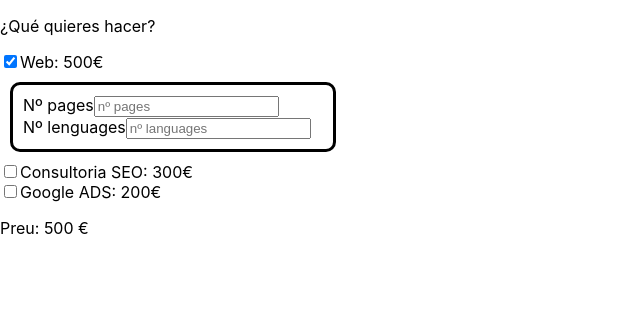
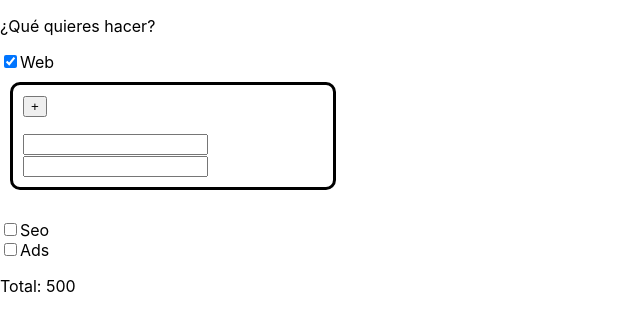
Before and after one commit to lauracapella/react_project_budget, a React (Create React App) app: page / in a window 1280 px wide. Both pictures are taken after a click on the checkbox 10 px from the left and 61 px from the top of the page. Shown: the top 332 px of the page, without its empty margins (0-640 px from the left). Built offline with nearby package versions, Linux system fonts and the light colour scheme.

Commit message:
new logic for budget

```diff
--- a/src/App.js
+++ b/src/App.js
@@ -1,94 +1,88 @@
-import './App.css';
-import React, { useState } from "react";
-import Panell from './Panell'
-import {Panell2} from './Panell'
+import "./App.css";
+import React, { useEffect, useState } from "react";
+import Panell from "./Panell";
+import { Panell2 } from "./Panell";
 
 function App(props) {
-const [formData, setFormData] = useState({
+  /* Modelo de datos */
+  const [budget, setBudget] = useState({
     isweb: false,
     isseo: false,
     isads: false,
-    pages:0,
-    lenguages:0
-})
-const [suma , setSuma] = useState(0)
-const [sumaAd, setSumaAd] = useState(0)
+    pages: 1,
+    lenguages: 1,
+  });
+  const [total, setTotal] = useState(0);
+  const [count, setCount] = useState(0)
 
-function selectpages (event){
-    //props.updatePages(event.target.value)
-    //const sumaAdicionalTotal =  (formData.pages * 30) + (formData.lenguages * 30)
-    //const sumaAdicionalTotal =  event.target.value * 30
-    const sumaAdicionalTotal = event.target.value * 30 + (formData.pages * 30 + formData.lenguages * 30)
-    setSumaAd(sumaAdicionalTotal)
-    const {type, name, value} = event.target
-    setFormData(prevFormData => {
-        return{
-        ...prevFormData,
-        [event.target.name]:event.target.value
-        }
-    })
+  const contadorMas = (e) => {
+    setCount(count => count + 1)
+    alert(count);
   }
 
-function handleClick(event){
-    let sumaTotal = 0
-    if (event.target.checked === true){
-        sumaTotal = parseInt(parseInt(suma) + parseInt(event.target.value));
+  /* Lógica */
+  /* 1. Modificar state */
+  const updateBudget = (field, value) => {
+    let newBudget = { ...budget };
+    newBudget[field] = value;
+    setBudget(newBudget);
+  };
 
-    } else {
-        sumaTotal = parseInt(parseInt(suma) - parseInt(event.target.value) );
-    }
+  /* 2. Calcular total */
+  useEffect(() => {
+    calculateTotal();
+  }, [budget]);
 
-    const {type, name, value, checked} = event.target
-    //const {type, name, value} = event.target
-    setSuma(sumaTotal)
-
-    setFormData(prevFormData => {
-        return{
-            ...prevFormData,
-            [name] : checked,
-            //[event.target.name] : event.target.value
-        }
-    })
-}
+  const calculateTotal = () => {
+   let newTotal =
+   (budget.isweb? 500 : 0)
+   + (budget.isseo? 300 : 0)
+   + (budget.pages > 1 && budget.isweb ? (budget.pages-1) * 30 : 0)
+   + (budget.lenguages > 1 && budget.isweb? (budget.lenguages-1) * 30 : 0)
+   +  (budget.isads? 200 : 0);
+   setTotal(newTotal)
+   //alert('total:' + newTotal)
+  };
 
   return (
+    <>
+      <p>¿Qué quieres hacer?</p>
       <div>
-      <p>¿Qué quieres hacer?</p>
-      <form>
         <input
           type="checkbox"
           value="500"
           name="isweb"
-        onChange={handleClick}
-        defaultChecked={formData.isweb} />
-        <label htmlFor="email">Web: 500€</label>
+          onChange={() => updateBudget("isweb", !budget.isweb)}
+          defaultChecked={budget.isweb}
+        />
+        <label htmlFor="email">Web</label>
+        {budget.isweb ? <Panell2><Panell onChange={(e) => updateBudget(e.target.name , e.target.value)} onClick={(e) => contadorMas()}/>  </Panell2> : <span></span>}
+
         <br />
-
-        {formData.isweb ? <Panell2><Panell onChange={(event) => selectpages(event)} /></Panell2> : <span></span>}
-
         <input
           type="checkbox"
           value="300"
           name="isseo"
-        onChange={handleClick}
-        defaultChecked={formData.isseo}/>
-        <label htmlFor="email">Consultoria SEO: 300€</label>
+          onChange={() => updateBudget("isseo", !budget.isseo)}
+          defaultChecked={budget.isseo}
+        />
+        <label htmlFor="email">Seo</label>
+
+
         <br />
-
         <input
           type="checkbox"
-        value="200"
+          value="300"
           name="isads"
-        onChange={handleClick}
-        defaultChecked={formData.isads}/>
-        <label htmlFor="email">Google ADS: 200€</label>
-
-        </form>
-
-        <p>Preu: {suma + sumaAd} €</p>
+          onChange={() => updateBudget("isads", !budget.isads)}
+          defaultChecked={budget.isads}
+        />
+        <label htmlFor="email">Ads</label>
+        <br />
+        <p>Total: {total}</p>
       </div>
+    </>
   );
-
 }
 
 export default App;
--- a/src/Panell.js
+++ b/src/Panell.js
@@ -1,4 +1,4 @@
-import React from "react";
+import React, { useState } from "react";
 import styled from "styled-components"
 
 
@@ -10,18 +10,42 @@ margin: 10px;
 width: 300px
 `
 
-export default function Panell (props, {onChange, placeholder}){
+export default function Panell (props){
+
+
 
     return(
         <div>
+            <button onClick={props.onClick}>+</button>
+            <p>{props.count}</p>
+            <input
+          type="number"
+          name = "pages"
+          //onChange={(e) => props.updateBudget("pages", e.target.value)}
+          onChange={props.onChange}
+          //defaultChecked={props.budget.pages}
+        />
+        <br />
+        <input
+          type="number"
+          name = "lenguages"
+          //onChange={(e) => props.updateBudget("languages", e.target.value)}
+          onChange={props.onChange}
+          //defaultChecked={props.budget.pages}
+        />
+        <br />
+        </div>
+       /*  <div>
             <label>Nº pages</label>
+            <button onClick={contadorMas}> + </button>
             <input
                 type='text'
                 name='pages'
                 value={props.pages}
                 placeholder='nº pages'
                 onChange={props.onChange}
-            /> <br/>
+            /> <button onClick={props.onClick}> - </button>
+            <input type="number" value={quantity} onChange={updatePages} /><br/>
             <label>Nº lenguages</label>
             <input
                 type='text'
@@ -30,6 +54,8 @@ export default function Panell (props, {onChange, placeholder}){
                 placeholder='nº languages'
                 onChange={props.onChange}
             />
-        </div>
+            <div>
+   </div>
+        </div> */
     )
 }
```
Lines whose indentation alone changed are shown as unchanged.
